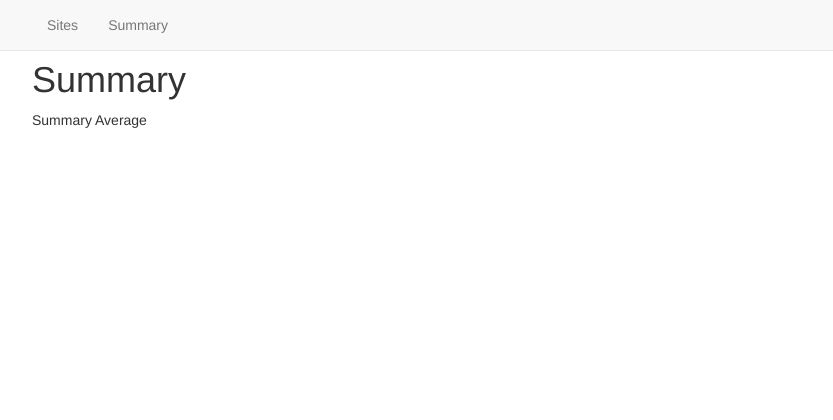
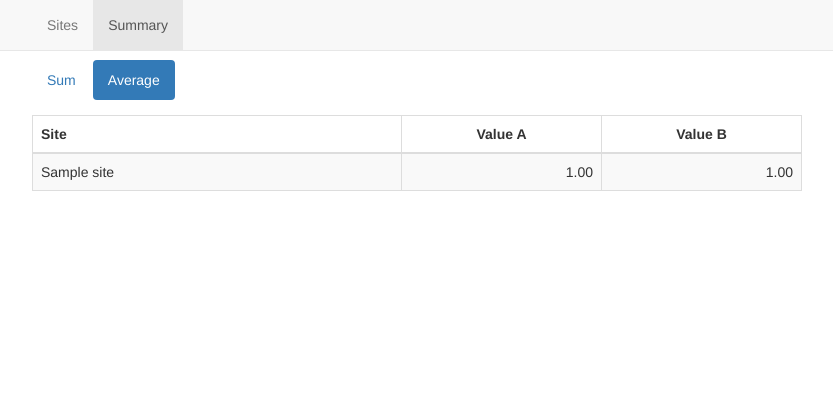
Before and after one commit to tabaresjc/djangoAggr, a Django app: page /summary-average in a window 1280 px wide. Shown: the top 420 px of the page, without its empty margins (223-1056 px from the left). Run offline with Django 3.2, Linux system fonts and the light colour scheme; tables that the repository leaves empty hold one stand-in row (values such as "Sample post"); some libraries are stand-ins or nearby versions.

Commit message:
calculated aggregation with Django aggregations functions

```diff
--- a/sites/models/site_data.py
+++ b/sites/models/site_data.py
@@ -2,6 +2,7 @@
 from __future__ import unicode_literals
 from django.db import models as md
 from .site import Site
+from django.db.models import Avg, Sum
 
 
 class SiteData(md.Model):
@@ -20,3 +21,34 @@ class SiteData(md.Model):
         q = cls.objects.filter(site_id=site_id).order_by('-created_at')
         total = q.count()
         return q[(page - 1) * limit:limit], total
+
+    @classmethod
+    def get_summary_by_site(cls, page=1, limit=10):
+        q = cls.objects.values('site_id') \
+                    .annotate(dataA=Sum('dataA'), dataB=Sum('dataB')) \
+                    .order_by('-site_id')
+        total = len(q)
+        q = q[(page - 1) * limit:limit]
+
+        items = []
+
+        for d in q:
+            items.append(cls(**d))
+
+        return items, total
+
+    @classmethod
+    def get_summary_average_by_site(cls, page=1, limit=10):
+        q = cls.objects.values('site_id') \
+                    .annotate(dataA=Avg('dataA'), dataB=Avg('dataB')) \
+                    .order_by('-site_id')
+
+        total = len(q)
+        q = q[(page - 1) * limit:limit]
+
+        items = []
+
+        for d in q:
+            items.append(cls(**d))
+
+        return items, total
--- a/sites/urls.py
+++ b/sites/urls.py
@@ -13,7 +13,7 @@ urlpatterns = [
         name='index'),
     url(r'^page/(?P<page>\d+)$',
         views.IndexView.as_view(),
-        name='index_paginated'),
+        name='index-paginated'),
 
     # Detail page & pagination
     url(r'^sites/(?P<site_id>\d+)$',
@@ -21,7 +21,7 @@ urlpatterns = [
         name='detail'),
     url(r'^sites/(?P<site_id>\d+)/page/(?P<page>\d+)$',
         views.DetailView.as_view(),
-        name='detail_paginated'),
+        name='detail-paginated'),
 
     # Summary pages
     url(r'^summary$',
--- a/sites/views/detail.py
+++ b/sites/views/detail.py
@@ -10,6 +10,7 @@ class DetailView(View):
     def get(self, request, site_id, page=1, limit=10):
         site_id = int(site_id)
         page = int(page)
+        limit = int(limit)
 
         site = get_object_or_404(Site, pk=site_id)
 
@@ -19,6 +20,7 @@ class DetailView(View):
             'title': 'Detail Site - %s' % (site.name),
             'site': site,
             'page': page,
+            'limit': limit,
             'total': total,
             'items': items
         })
--- a/sites/views/summary_average.py
+++ b/sites/views/summary_average.py
@@ -2,11 +2,21 @@
 from __future__ import unicode_literals
 from django.views import View
 from django.shortcuts import render
+from sites.models import SiteData
 
 
 class SummaryAvgView(View):
 
-    def get(self, request):
+    def get(self, request, page=1, limit=10):
+        page = int(page)
+        limit = int(limit)
+
+        items, total = SiteData.get_summary_average_by_site(page=page, limit=limit)
+
         return render(request, 'sites/summary_average.html', {
-            'title': 'Summary'
+            'title': 'Average',
+            'page': page,
+            'limit': limit,
+            'total': total,
+            'items': items
         })
--- a/static/styles/main.css
+++ b/static/styles/main.css
@@ -31,6 +31,10 @@ body>.container {
 	margin: 0 0 10px 0;
 }
 
+.container .summary-container {
+	margin: 15px 0 0 0;
+}
+
 @media only screen and (min-width: 768px) {
 	.container {
 		width: 800px;
--- a/templates/layouts/base.html
+++ b/templates/layouts/base.html
@@ -14,11 +14,13 @@
 	</head>
 	<body>
 		{% include 'layouts/header.html' %}
+		{% block wide_content %}
 		<div class="container">
 			<h1 class="title">{{ title }}</h1>
 			{% block content %}
 			{% endblock %}
 		</div>
+		{% endblock %}
 		<footer class="footer">
 			<div class="container">
 				<p class="text-muted">{% now 'Y' %} - {{ SITE_NAME }}</p>
--- a/templates/layouts/header.html
+++ b/templates/layouts/header.html
@@ -11,8 +11,12 @@
 		</div>
 		<div id="navbar" class="collapse navbar-collapse">
 			<ul class="nav navbar-nav">
-				<li {% if request.resolver_match.view_name in 'sites:index sites:detail' %}class="active"{% endif %}><a href="{% url 'sites:index' %}">Sites</a></li>
-				<li {% if request.resolver_match.view_name == 'sites:summary' %}class="active"{% endif %}><a href="{% url 'sites:summary' %}">Summary</a></li>
+				<li {% if request.resolver_match.view_name in 'sites:index sites:detail' %}class="active"{% endif %}>
+					<a href="{% url 'sites:index' %}">Sites</a>
+				</li>
+				<li {% if request.resolver_match.view_name in 'sites:summary sites:summary-average' %}class="active"{% endif %}>
+					<a href="{% url 'sites:summary' %}">Summary</a>
+				</li>
 			</ul>
 		</div>
 	</div>
--- a/templates/sites/detail.html
+++ b/templates/sites/detail.html
@@ -8,8 +8,8 @@
 			<thead>
 				<tr>
 					<th>Date</th>
-					<th class="text-center">Value A</th>
-					<th class="text-center">Value B</th>
+					<th width="200" class="text-center">Value A</th>
+					<th width="200" class="text-center">Value B</th>
 				</tr>
 			</thead>
 			<tbody>
--- a/templates/sites/index.html
+++ b/templates/sites/index.html
@@ -5,8 +5,8 @@
 	<div class="col-xs-12 col-sm-12 col-md-12">
 		{% if total %}
 		<div class="list-group">
-			{% for site in sites %}
-			<a href="{% url 'sites:detail' site.id %}" class="list-group-item">{{ site.name }}</a>
+			{% for item in items %}
+			<a href="{% url 'sites:detail' item.id %}" class="list-group-item">{{ item.name }}</a>
 			{% endfor %}
 		</div>
 		{% else %}
--- /dev/null
+++ b/templates/sites/layouts/summary.html
@@ -0,0 +1,21 @@
+{% extends "layouts/base.html" %}
+
+{% block wide_content %}
+<div class="container">
+	<div class="row">
+		<div class="col-xs-12 col-sm-12 col-md-12">
+			<ul class="nav nav-pills">
+				<li {% if request.resolver_match.view_name == 'sites:summary' %}class="active"{% endif %}>
+					<a href="{% url 'sites:summary' %}">Sum</a>
+				</li>
+				<li {% if request.resolver_match.view_name == 'sites:summary-average' %}class="active"{% endif %}>
+					<a href="{% url 'sites:summary-average' %}">Average</a>
+				</li>
+			</ul>
+		</div>
+	</div>
+	<div class="summary-container">
+		{% block table_info %}{% endblock %}
+	</div>
+</div>
+{% endblock %}
--- a/templates/sites/summary_average.html
+++ b/templates/sites/summary_average.html
@@ -1,5 +1,30 @@
-{% extends "layouts/base.html" %}
+{% extends "sites/layouts/summary.html" %}
 
-{% block content %}
-<p>{{ 'Summary Average' }}</p>
+{% block table_info %}
+	<div class="row">
+		<div class="col-xs-12 col-sm-12 col-md-12">
+			{% if total %}
+			<table class="table table-striped table-bordered table-hover">
+				<thead>
+					<tr>
+						<th>Site</th>
+						<th width="200" class="text-center">Value A</th>
+						<th width="200" class="text-center">Value B</th>
+					</tr>
+				</thead>
+				<tbody>
+					{% for item in items %}
+					<tr>
+						<td>{{ item.site.name }}</td>
+						<td class="text-right">{{ item.dataA|floatformat:2 }}</td>
+						<td class="text-right">{{ item.dataB|floatformat:2 }}</td>
+					</tr>
+					{% endfor %}
+				</tbody>
+			</table>
+			{% else %}
+				{% include 'shared/messages/empty_rows.html' with message='There is no data for this page.' %}
+			{% endif %}
+		</div>
+	</div>
 {% endblock %}
```
Also changed, not shown: sites/views/index.py (+5 -2 lines), sites/views/summary.py (+12 -2 lines), templates/sites/summary.html (+28 -3 lines).
